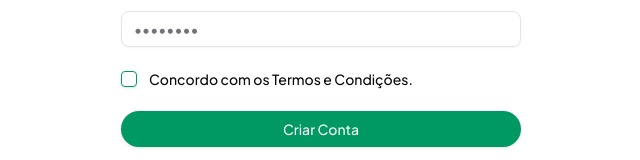
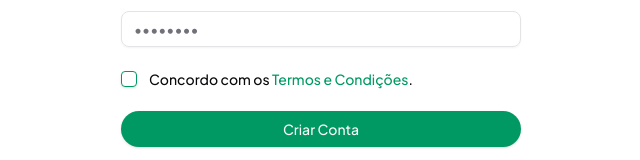
Before and after one commit to warnerpro/EcoCiclo, a Next.js app: page /register in a window 1280 px wide. Both pictures are taken after a click on the button "Sou Usuário". Shown: the part 473-633 px from the top of the page, without its empty margins (319-959 px from the left). Built offline with nearby package versions, Linux system fonts and the light colour scheme.

Commit message:
feat: :sparkles: termos e condições

```diff
--- a/src/components/routes/auth/register-form.tsx
+++ b/src/components/routes/auth/register-form.tsx
@@ -209,7 +209,17 @@ export default function RegisterForm() {
                   />
                 </FormControl>
                 <div className="space-y-1 leading-none">
-                  <FormLabel>Concordo com os Termos e Condições.</FormLabel>
+                  <FormLabel>
+                    Concordo com os{" "}
+                    <Link
+                      href="/termos.pdf"
+                      target="_blank"
+                      className="text-primary"
+                    >
+                      Termos e Condições
+                    </Link>
+                    .
+                  </FormLabel>
                 </div>
               </FormItem>
             )}
```
Also changed, not shown: 1 other file (tests, documents, lock files or other folders).
